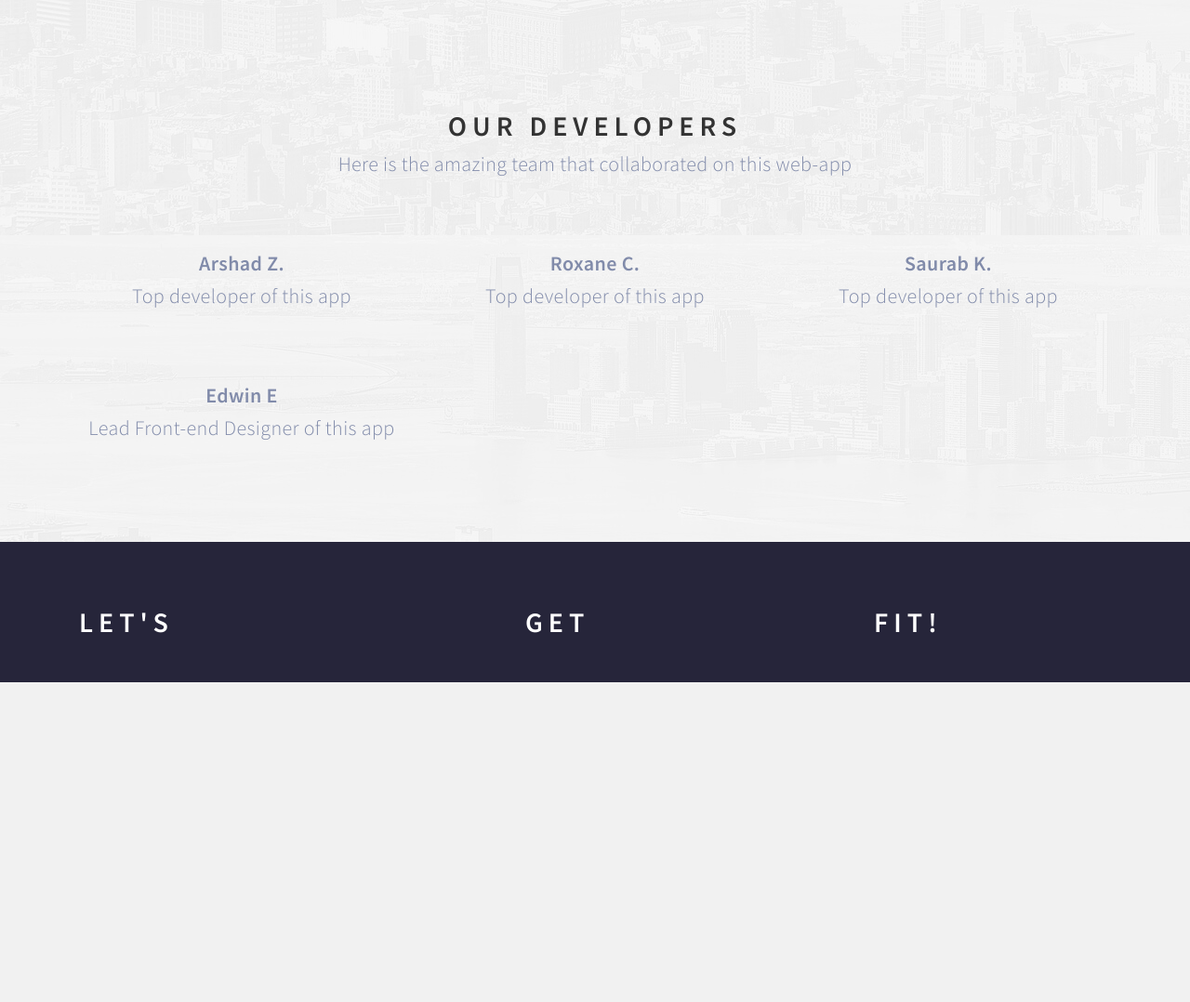
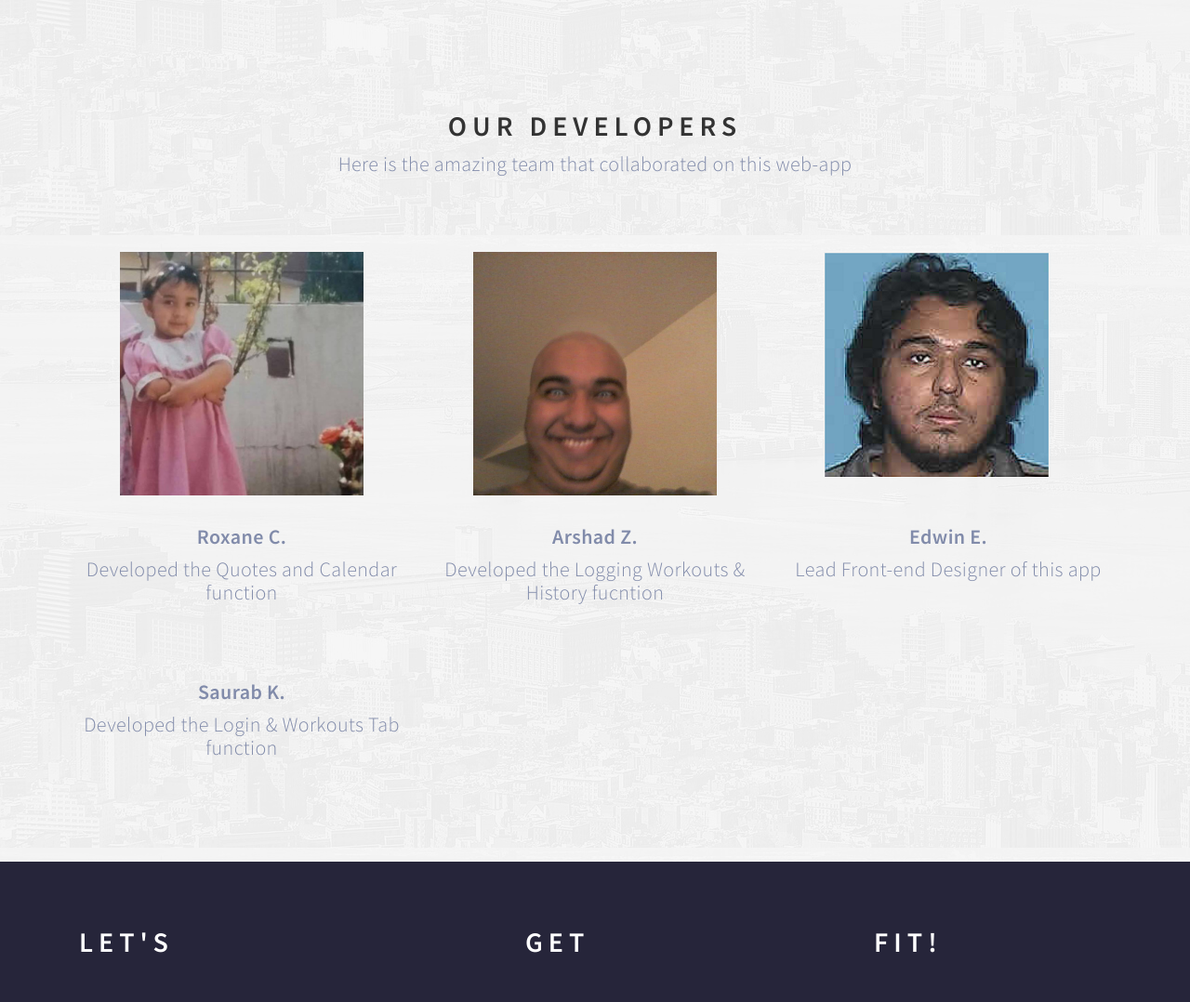
Before and after one commit to rcheng2/FocusFitness, a Flask app: page / in a window 1280 px wide. Shown: the part 1724-2802 px from the top of the page at 93% size. Before the commit the page ends 2458 px from the top, so only its background shows below. Run offline with Flask 2, Linux system fonts and the light colour scheme; some libraries are stand-ins or nearby versions.

Commit message:
beauty updates 3 4-21-2022

```diff
--- a/app.py
+++ b/app.py
@@ -88,7 +88,7 @@ def registernewuser():
         db.session.add(new_user)
         db.session.commit()
         flask.flash("User Successfully Created. Try logging in!")
-        return flask.redirect(flask.url_for("login"))
+        return flask.redirect(flask.url_for("land"))
     except:  # pylint: disable=bare-except
         flask.flash("This user already exists, Usernames must be unique. Try again")
         return flask.redirect(flask.url_for("signup"))
--- a/templates/landing.html
+++ b/templates/landing.html
@@ -109,40 +109,50 @@
 
             <div class="wow fadeInUp col-md-4 col-sm-6">
                 <div class="developer-thumb">
+                    <img src="static/images/arshad2.png">
+
+                </div>
+
+                <p><B>Roxane C.</B></p>
+                <p>Developed the Quotes and Calendar function </p>
+
+            </div>
+
+
+            <div class="wow fadeInUp col-md-4 col-sm-6">
+                <div class="developer-thumb">
+                    <img src="static/images/arshad.png">
+                </div>
+                <p><B>Arshad Z.</B></p>
+                <p>Developed the Logging Workouts & History fucntion</p>
+            </div>
+
+
+            <div class="wow fadeInUp col-md-4 col-sm-6">
+                <div class="developer-thumb1">
+                    <img src="static/images/arshad3.png">
+
 
 
                 </div>
-                <p><B>Arshad Z.</B></p>
-                <p>Top developer of this app</p>
+                <br>
+                <p><B>Edwin E.</B></p>
+                <p>Lead Front-end Designer of this app</p>
+
+
             </div>
+
 
             <div class="wow fadeInUp col-md-4 col-sm-6">
                 <div class="developer-thumb">
 
 
                 </div>
-                <p><B>Roxane C.</B></p>
-                <p>Top developer of this app</p>
+
+                <p><B>Saurab K.</B></p>
+                <p>Developed the Login & Workouts Tab function</p>
             </div>
 
-
-            <div class="wow fadeInUp col-md-4 col-sm-6">
-                <div class="developer-thumb">
-
-                </div>
-                <p><B>Saurab K.</B></p>
-                <p>Top developer of this app</p>
-            </div>
-
-            <div class="wow fadeInUp col-md-4 col-sm-6">
-                <div class="developer-thumb1">
-
-
-                </div>
-                <p><B>Edwin E</B></p>
-                <p>Lead Front-end Designer of this app</p>
-
-            </div>
 
 
         </div>
```
Also changed, not shown: static/images/arshad.png (added), static/images/arshad2.png (added), static/images/arshad3.png (added), static/images/blank.png (added).
